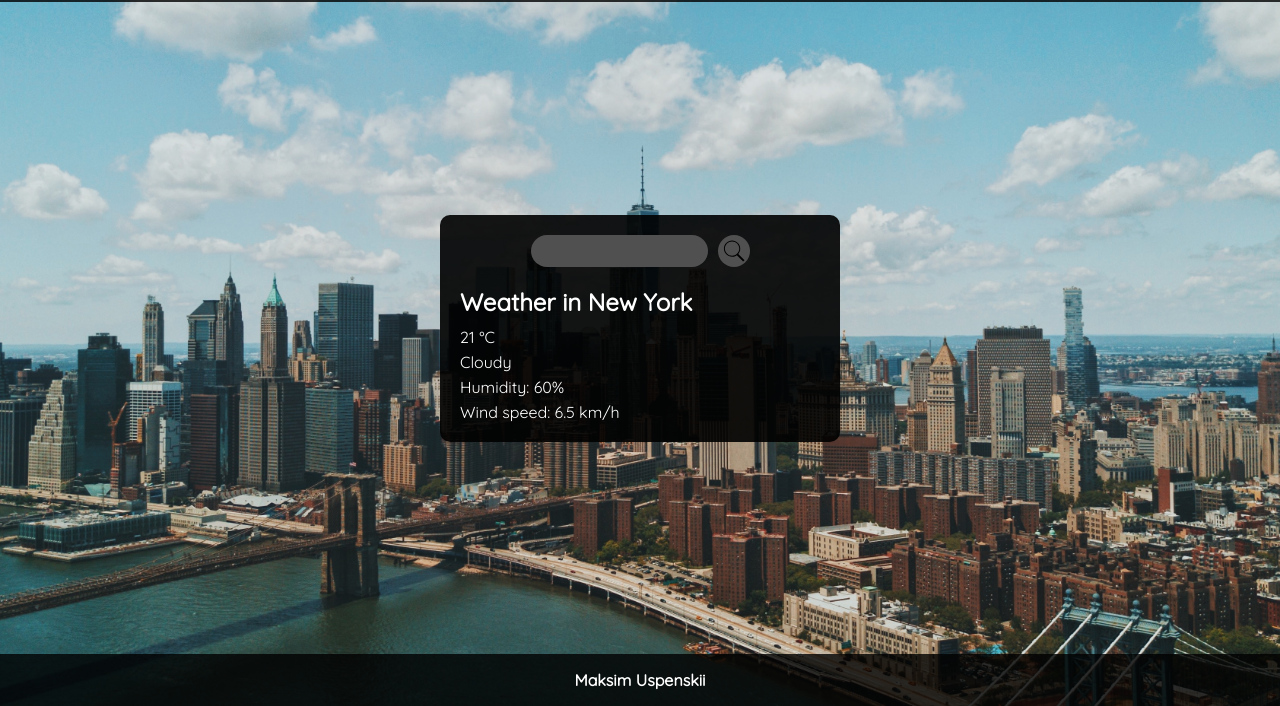
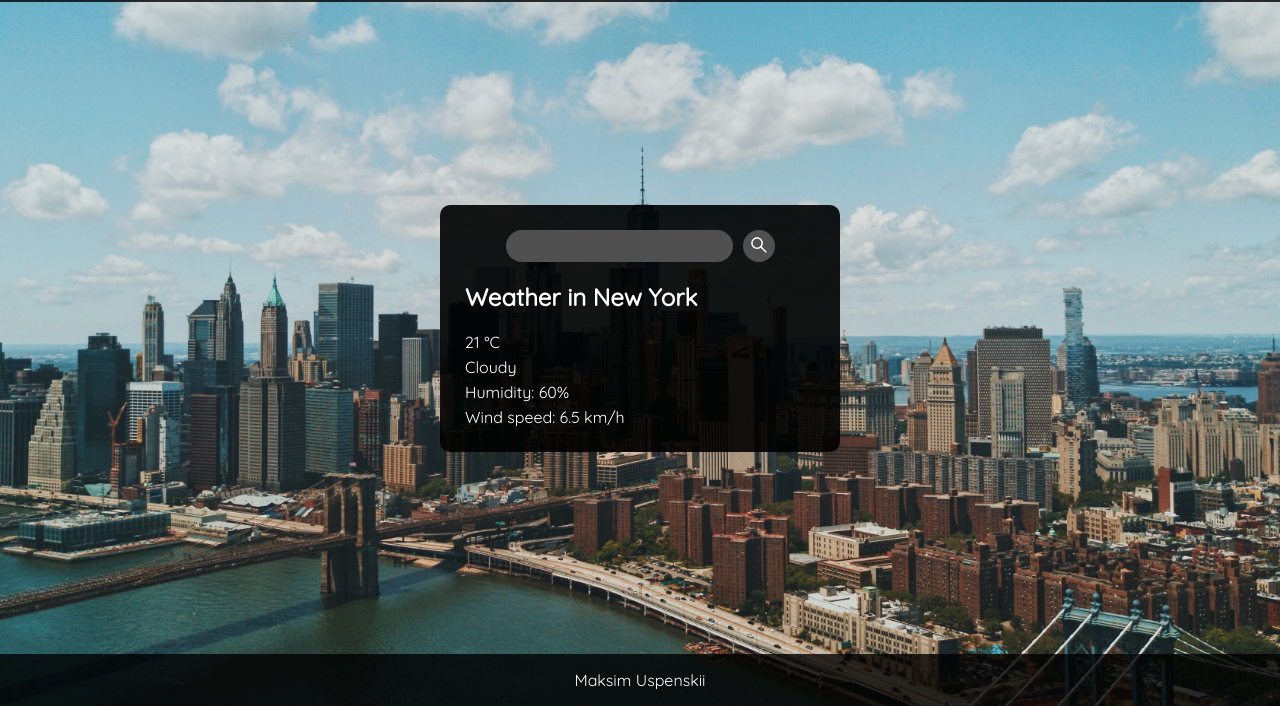
Before and after one commit to kizyalleski/forecaster, a plain HTML site: page index.html in a window 1280 px wide. Shown: the part 94-800 px from the top of the page. Drawn offline with Linux system fonts and the light colour scheme.

Commit message:
style: styles updated

```diff
--- a/index.html
+++ b/index.html
@@ -1,5 +1,6 @@
 <!DOCTYPE html>
 <html lang="en">
+
 <head>
   <meta charset="UTF-8">
   <meta name="viewport" content="width=device-width, initial-scale=1.0">
@@ -26,7 +27,12 @@
     <section class="forecast">
       <form class="form">
         <input type="text" class="form__input">
-            <button class="form__submit"></button>
+        <button class="form__submit"><svg stroke="currentColor" fill="currentColor" stroke-width="0" viewBox="0 0 1024 1024" height="1.5em"
+            width="1.5em" xmlns="http://www.w3.org/2000/svg">
+            <path
+              d="M909.6 854.5L649.9 594.8C690.2 542.7 712 479 712 412c0-80.2-31.3-155.4-87.9-212.1-56.6-56.7-132-87.9-212.1-87.9s-155.5 31.3-212.1 87.9C143.2 256.5 112 331.8 112 412c0 80.1 31.3 155.5 87.9 212.1C256.5 680.8 331.8 712 412 712c67 0 130.6-21.8 182.7-62l259.7 259.6a8.2 8.2 0 0 0 11.6 0l43.6-43.5a8.2 8.2 0 0 0 0-11.6zM570.4 570.4C528 612.7 471.8 636 412 636s-116-23.3-158.4-65.6C211.3 528 188 471.8 188 412s23.3-116.1 65.6-158.4C296 211.3 352.2 188 412 188s116.1 23.2 158.4 65.6S636 352.2 636 412s-23.3 116.1-65.6 158.4z">
+            </path>
+          </svg></button>
       </form>
       <div class="weather-data">
         <h2 class="weather-data__heading">Weather in New York</h2>
@@ -44,4 +50,5 @@
     <h2 class="footer__author">Maksim Uspenskii</h2>
   </footer>
 </body>
+
 </html>
--- a/styles/style.css
+++ b/styles/style.css
@@ -3,6 +3,7 @@
   background-image: url(../images/newYork.jpg);
   background-size: cover;
   background-position: center;
+  /* background-repeat: no-repeat; */
   margin: 0;
   display: flex;
   flex-direction: column;
@@ -39,7 +40,7 @@
   margin: 0 auto;
   background-color: rgba(1, 1, 1, 0.9);
   border-radius: 10px;
-  padding: 20px;
+  padding: 25px;
 }
 
 .form {
@@ -50,10 +51,16 @@
 
 .form__input {
   border: none;
-  padding: 0;
+  padding: 0 10px;
   border-radius: 20px;
   background-color: rgb(80, 80, 80);
   color: white;
+  font-size: 16px;
+  outline: none;
+}
+
+.form__submit:hover {
+  background-color: rgb(143, 143, 143);
 }
 
 .form__submit {
@@ -61,12 +68,18 @@
   padding: 5px;
   width: 32px;
   height: 32px;
-  background-image: url(../images/search.svg);
   background-color: rgb(80, 80, 80);
+  color: white;
   background-position: center center;
   background-size: 24px 24px;
   background-repeat: no-repeat;
   border-radius: 50%;
+  cursor: pointer;
+  transition: 0.2s ease-in-out;
+}
+
+.form__submit:hover {
+  background-color: rgb(143, 143, 143);
 }
 
 .weather-data {
@@ -76,7 +89,7 @@
 
 .weather-data__heading {
   margin: 0;
-  padding-bottom: 10px;
+  padding-bottom: 20px;
 }
 
 .weather-data__list {
@@ -93,11 +106,16 @@
   padding: 0;
 }
 
+.footer {
+  box-sizing: content-box;
+  background-color: rgba(1, 1, 1, 0.8);
+}
+
 .footer__author {
-  background-color: rgba(1, 1, 1, 0.8);
   padding: 16px 32px;
   margin: 0;
   color: white;
   text-align: center;
   font-size: 16px;
+  font-weight: 100;
 }
```
Also changed, not shown: 1 other file. Lines whose indentation alone changed are shown as unchanged.
